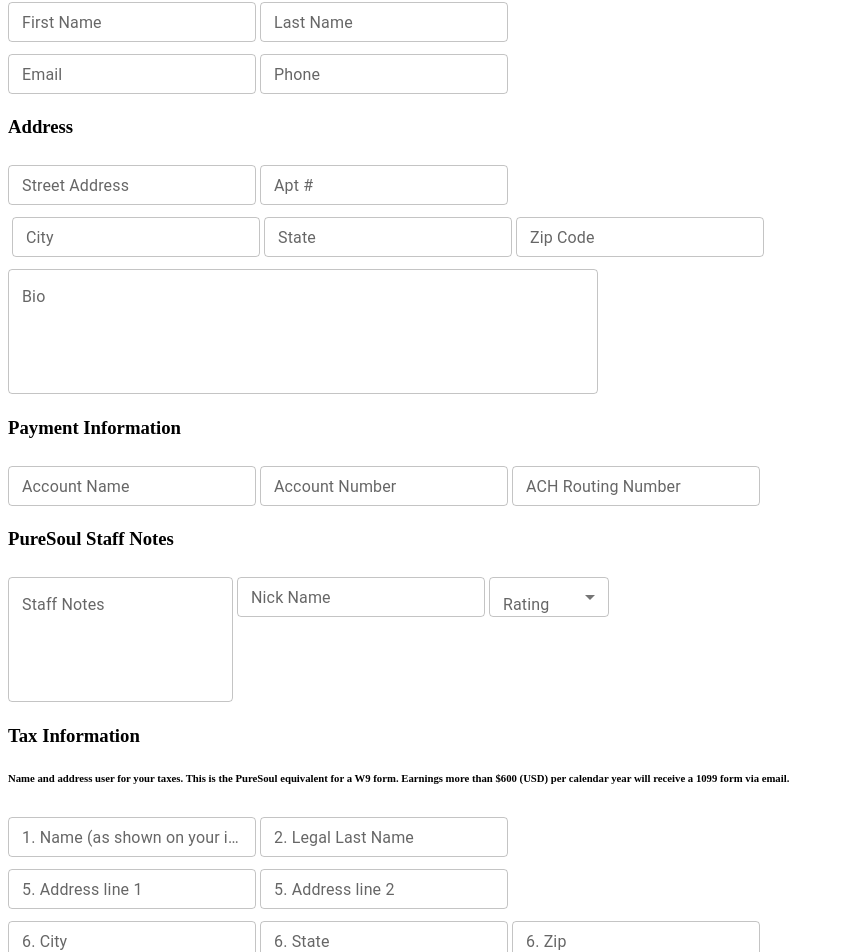
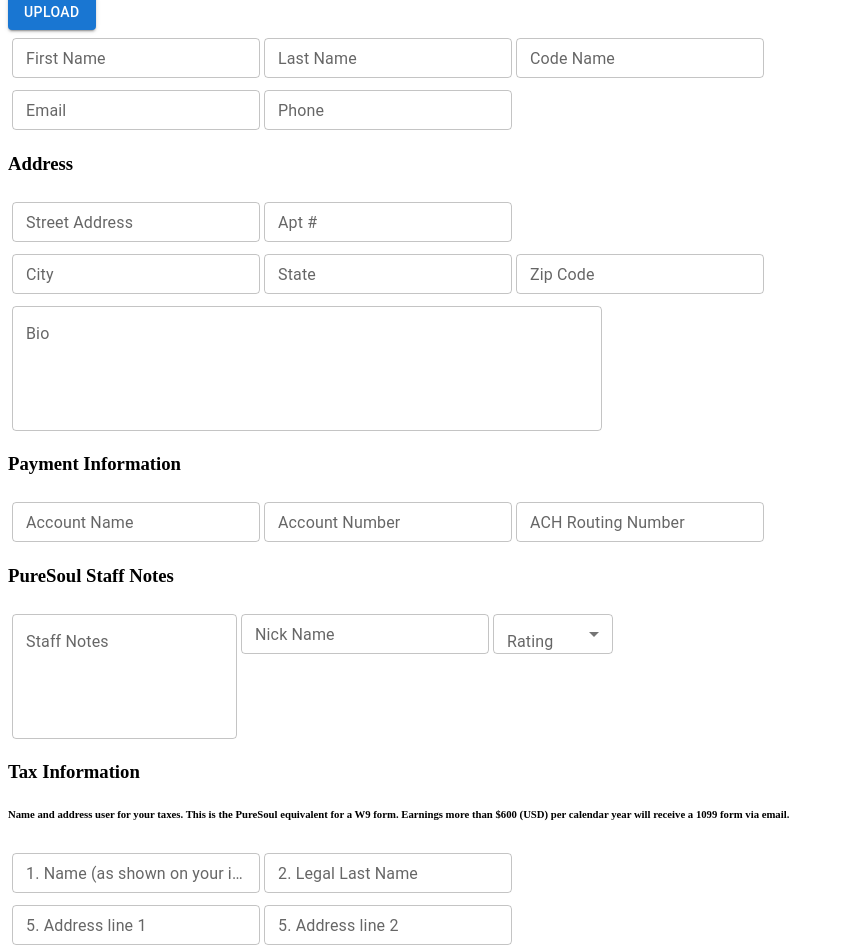
Before and after one commit to elijahsamuels/puresoulpresents-frontend, a React (Create React App) app: page /users/1 in a window 1280 px wide. Shown: the part 439-1391 px from the top of the page, without its empty margins (0-845 px from the left). Built offline with nearby package versions, Linux system fonts and the light colour scheme; no server answers.

Commit message:
clean up - commented out console.log()

```diff
--- a/src/components/eventComponents/EventFinances.js
+++ b/src/components/eventComponents/EventFinances.js
@@ -10,8 +10,6 @@ function EventTimes (props) {
   const { control, formState: { errors }} = useFormContext({
     defaultValues: props.event,
   });
-
-  console.log(props.event)
 
   return (
     <div className="eventTimes">
--- a/src/components/eventComponents/EventMusicians.js
+++ b/src/components/eventComponents/EventMusicians.js
@@ -26,10 +26,10 @@ function EventMusicians (props) {
   const [invoiceReceived, setInvoiceReceived] = useState(null);
 
   const handlePayChange = (event) => {
-    console.log({
-      musician_ID: event.target.name,
-      musician_pay_rate: parseInt(event.target.value)
-    })
+    // console.log({
+    //   musician_ID: event.target.name,
+    //   musician_pay_rate: parseInt(event.target.value)
+    // })
     // setPayRate({
     //   // ...payRate,
     //   [event.target.name]: parseInt(event.target.value)
@@ -40,11 +40,11 @@ function EventMusicians (props) {
     // setInvoiceReceived({
     //   [event.target.name]: event.target.value
     // }),
-    console.log(event.target.value)
+    // console.log(event.target.value)
   }
 
   function bandSizeFunction(e) {
-    console.log(e)
+    // console.log(e)
     // return (e.target.value)
   }
 
@@ -75,7 +75,7 @@ function EventMusicians (props) {
     setBandCostSummed(summedCost)
     // return setBandCostSummed(summedCost.reduce((a,b) => a+b));
   }
-  console.log(props.event.users)
+  // console.log(props.event.users)
   // console.log(`${props.event.users[0].first_name} ${props.event.users[0].last_name}, ID: ${props.event.users[0].id}`)
   const musicianCountGenerator = () => {
 
@@ -101,7 +101,7 @@ function EventMusicians (props) {
                 // value={props.event.users[i] ? (`${props.event.users[i].first_name} ${props.event.users[i].last_name}`) : ""}
                 // value={props.event.users[i] ? (`${props.event.users[i].first_name} ${props.event.users[i].last_name}`) : ""}
 
-                {...console.log("field.value: ",field.value)}
+                // {...console.log("field.value: ",field.value)}
                 value={field.value || ''}
                 margin="dense"
                 sx={{ ml: 0.5 }}
--- a/src/components/eventComponents/EventTimes.js
+++ b/src/components/eventComponents/EventTimes.js
@@ -5,7 +5,6 @@ import { Controller, useFormContext } from "react-hook-form";
 import TextField from '@mui/material/TextField';
 
 function EventTimes (props) {
-console.log("EventTimes/props.event: ", props.event)
   const { control, formState: { errors }} = useFormContext({
     defaultValues: props.event,
   });
--- a/src/components/userComponents/StaffInfo.js
+++ b/src/components/userComponents/StaffInfo.js
@@ -28,6 +28,8 @@ function StaffInfo(props) {
             margin="dense"
             minRows="4"
             maxRows="20"
+            sx={{ ml: 0.5 }}
+            value={field.value || ''}
             error={!!errors.staff_notes}
             helperText={errors.staff_notes ? errors.staff_notes.message : ""}
             />
@@ -41,6 +43,7 @@ function StaffInfo(props) {
             size="small"
             margin="dense"
             sx={{ ml: 0.5 }}
+            value={field.value || ''}
             error={!!errors.nick_name}
             helperText={errors.nick_name ? errors.nick_name.message : ""}
             />
--- a/src/components/userComponents/UserAddress.js
+++ b/src/components/userComponents/UserAddress.js
@@ -24,6 +24,8 @@ function UserAddress (props) {
             label="Street Address"
             variant="outlined"
             size="small"
+            sx={{ ml: 0.5}}
+            value={field.value || ''}
             margin="dense"
             error={!!errors.address1}
             helperText={errors.address1 ? errors.address1.message : ""}
@@ -38,11 +40,13 @@ function UserAddress (props) {
               size="small"
               margin="dense"
               sx={{ ml: 0.5}}
+              value={field.value || ''}
               error={!!errors.address2}
               helperText={errors.address2 ? errors.address2.message : ""}
             />
           )}/>
         </div>
+
         <div>
           <Controller name="city" control={control} render={({ field }) => (
             <TextField
@@ -53,6 +57,7 @@ function UserAddress (props) {
               size="small"
               margin="dense"
               sx={{ ml: 0.5}}
+              value={field.value || ''}
               error={!!errors.city}
               helperText={errors.city ? errors.city.message : ""}
             />
@@ -66,6 +71,7 @@ function UserAddress (props) {
               size="small"
               margin="dense"
               sx={{ ml: 0.5}}
+              value={field.value || ''}
               error={!!errors.state}
               helperText={errors.state ? errors.state.message : ""}
             />
@@ -79,6 +85,7 @@ function UserAddress (props) {
               size="small"
               margin="dense"
               sx={{ ml: 0.5}}
+              value={field.value || ''}
               error={!!errors.zip_code}
               helperText={errors.zip_code ? errors.zip_code.message : ""}
             />
--- a/src/components/userComponents/UserBio.js
+++ b/src/components/userComponents/UserBio.js
@@ -22,6 +22,8 @@ function UserBio(props) {
             margin="dense"
             minRows="4"
             maxRows="20"
+            sx={{ ml: 0.5}}
+            value={field.value || ''}
             style ={{width: '590px'}}
             error={!!errors.bio}
             helperText={errors.bio ? errors.bio.message : ""}
--- a/src/components/userComponents/UserContact.js
+++ b/src/components/userComponents/UserContact.js
@@ -21,10 +21,13 @@ function UserContact (props) {
           variant="outlined"
           size="small"
           margin="dense"
+          sx={{ ml: 0.5}}
+          value={field.value || ''}
           error={!!errors.email}
           helperText={errors.email ? errors.email.message : ""}
         />
       )}/>
+
       <Controller name="phone" control={control} render={({ field }) => (
         <TextField
           {...field}
@@ -33,11 +36,11 @@ function UserContact (props) {
           size="small"
           margin="dense"
           sx={{ ml: 0.5}}
+          value={field.value || ''}
           error={!!errors.phone}
           helperText={errors.phone ? errors.phone.message : ""}
         />
       )}/>
-
     </div>
   );
 };
--- a/src/components/userComponents/UserName.js
+++ b/src/components/userComponents/UserName.js
@@ -9,8 +9,6 @@ function UserName(props) {
   const {control, formState: { errors }} = useFormContext({
     defaultValues: props.users.user
   });
-    // console.log("watch(first_name):", watch("first_name"))
-    // console.log("props.users.user:", props.users.user)
 
   return (
     <div className="userNameDetails">
@@ -22,6 +20,8 @@ function UserName(props) {
             variant="outlined"
             size="small"
             margin="dense"
+            sx={{ ml: 0.5}}
+            value={field.value || ''}
             error={!!errors.first_name}
             helperText={errors.first_name ? errors.first_name.message : ""}
             />
@@ -34,8 +34,22 @@ function UserName(props) {
           size="small"
           margin="dense"
           sx={{ ml: 0.5}}
+          value={field.value || ''}
           error={!!errors.last_name}
           helperText={errors.last_name ? errors.last_name.message : ""}
+          />
+          )}/>
+        <Controller name="nick_name" control={control} render={({ field }) => (
+          <TextField
+          {...field}
+          label="Code Name"
+          variant="outlined"
+          size="small"
+          margin="dense"
+          sx={{ ml: 0.5}}
+          value={field.value || ''}
+          error={!!errors.nick_name}
+          helperText={errors.nick_name ? errors.nick_name.message : ""}
           />
           )}/>
     </div>
--- a/src/components/userComponents/UserPaymentInfo.js
+++ b/src/components/userComponents/UserPaymentInfo.js
@@ -21,6 +21,8 @@ function UserPaymentInfo(props) {
             placeholder="Name on your account"
             size="small"
             margin="dense"
+            sx={{ ml: 0.5}}
+            value={field.value || ''}
             error={!!errors.account_name}
             helperText={errors.account_name ? errors.account_name.message : ""}
             />
@@ -35,6 +37,7 @@ function UserPaymentInfo(props) {
             size="small"
             margin="dense"
             sx={{ ml: 0.5}}
+            value={field.value || ''}
             error={!!errors.ach_number}
             helperText={errors.ach_number ? errors.ach_number.message : ""}
             />
@@ -49,6 +52,7 @@ function UserPaymentInfo(props) {
             size="small"
             margin="dense"
             sx={{ ml: 0.5}}
+            value={field.value || ''}
             error={!!errors.ach_routing_number}
             helperText={errors.ach_routing_number ? errors.ach_routing_number.message : ""}
             />
--- a/src/components/userComponents/UserPhoto.js
+++ b/src/components/userComponents/UserPhoto.js
@@ -15,7 +15,7 @@ function UserPhoto(props) {
   });
 
   const returnUserPhotoOrDefault = () => {
-    console.log("props.users.user:", props.users.user)
+    // console.log("props.users.user:", props.users.user)
     if (!!props.users.user.photo) {
       return props.users.user.photo
     } else {
@@ -48,6 +48,13 @@ function UserPhoto(props) {
             />
         )}/>
       </div>
+      <label htmlFor="contained-button-file">
+        <Input accept="image/*" id="contained-button-file" multiple type="file" />
+        <Button variant="contained" component="span">
+          Upload
+        </Button>
+      </label>
+
 		</div>
 	);
 }
--- a/src/components/userComponents/UserTaxInfo.js
+++ b/src/components/userComponents/UserTaxInfo.js
@@ -31,6 +31,8 @@ function UserTaxInfo(props) {
           placeholder="Name (as shown on your income tax form)"
           size="small"
           margin="dense"
+          sx={{ ml: 0.5 }}
+          value={field.value || ''}
           error={!!errors.tax_first_or_business_name}
           helperText={errors.tax_first_or_business_name ? errors.tax_first_or_business_name.message : ""}
           />
@@ -45,6 +47,7 @@ function UserTaxInfo(props) {
           size="small"
           margin="dense"
           sx={{ ml: 0.5}}
+          value={field.value || ''}
           error={!!errors.tax_last_name}
           helperText={errors.tax_last_name ? errors.tax_last_name.message : ""}
           />
@@ -61,6 +64,8 @@ function UserTaxInfo(props) {
             type="text"
             size="small"
             margin="dense"
+            sx={{ ml: 0.5}}
+            value={field.value || ''}
             error={!!errors.tax_address1}
             helperText={errors.tax_address1 ? errors.tax_address1.message : ""}
             />
@@ -76,6 +81,7 @@ function UserTaxInfo(props) {
             size="small"
             margin="dense"
             sx={{ ml: 0.5}}
+            value={field.value || ''}
             error={!!errors.tax_address2}
             helperText={errors.tax_address2 ? errors.tax_address2.message : ""}
             />
@@ -92,6 +98,8 @@ function UserTaxInfo(props) {
           type="text"
           size="small"
           margin="dense"
+          sx={{ ml: 0.5}}
+          value={field.value || ''}
           error={!!errors.tax_city}
           helperText={errors.tax_city ? errors.tax_city.message : ""}
           />
@@ -107,6 +115,7 @@ function UserTaxInfo(props) {
             size="small"
             margin="dense"
             sx={{ ml: 0.5}}
+            value={field.value || ''}
             error={!!errors.tax_state}
             helperText={errors.tax_state ? errors.tax_state.message : ""}
             />
@@ -122,6 +131,7 @@ function UserTaxInfo(props) {
             size="small"
             margin="dense"
             sx={{ ml: 0.5}}
+            value={field.value || ''}
             error={!!errors.tax_zip}
             helperText={errors.tax_zip ? errors.tax_zip.message : ""}
             />
@@ -137,6 +147,8 @@ function UserTaxInfo(props) {
             type="text"
             size="small"
             margin="dense"
+            sx={{ ml: 0.5}}
+            value={field.value || ''}
             error={!!errors.taxID}
             helperText={errors.taxID ? errors.taxID.message : ""}
             />
```
Lines whose indentation alone changed are shown as unchanged.
